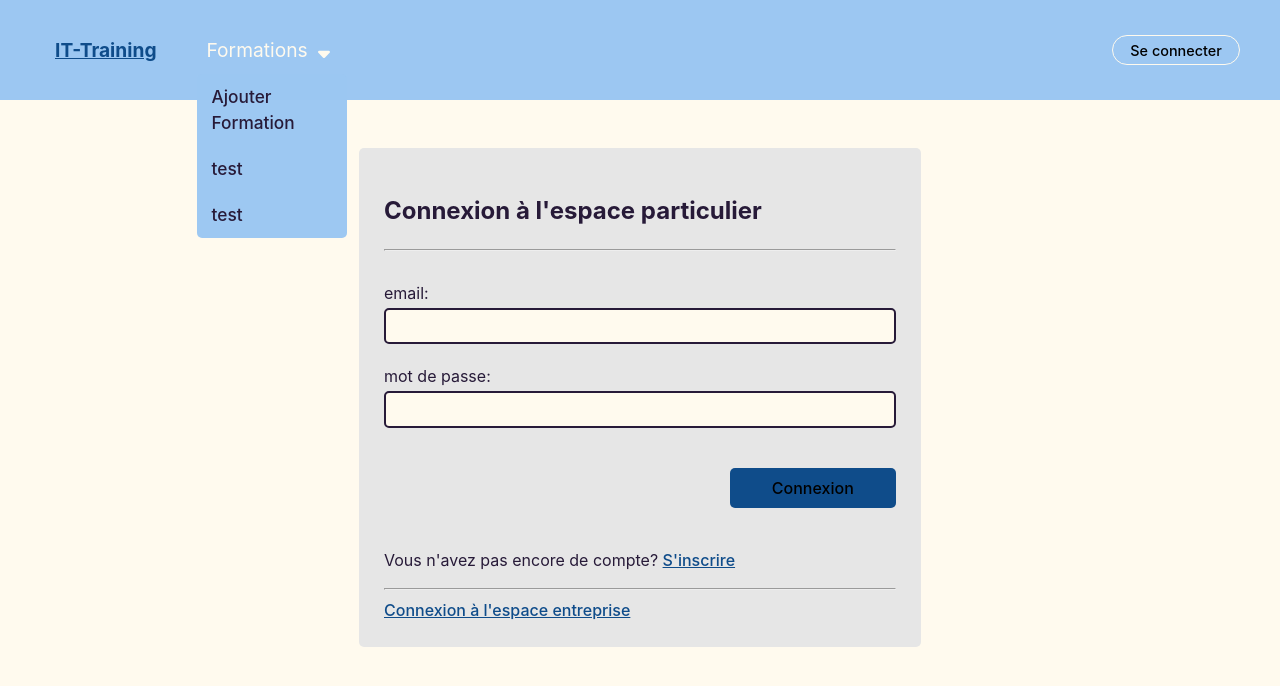
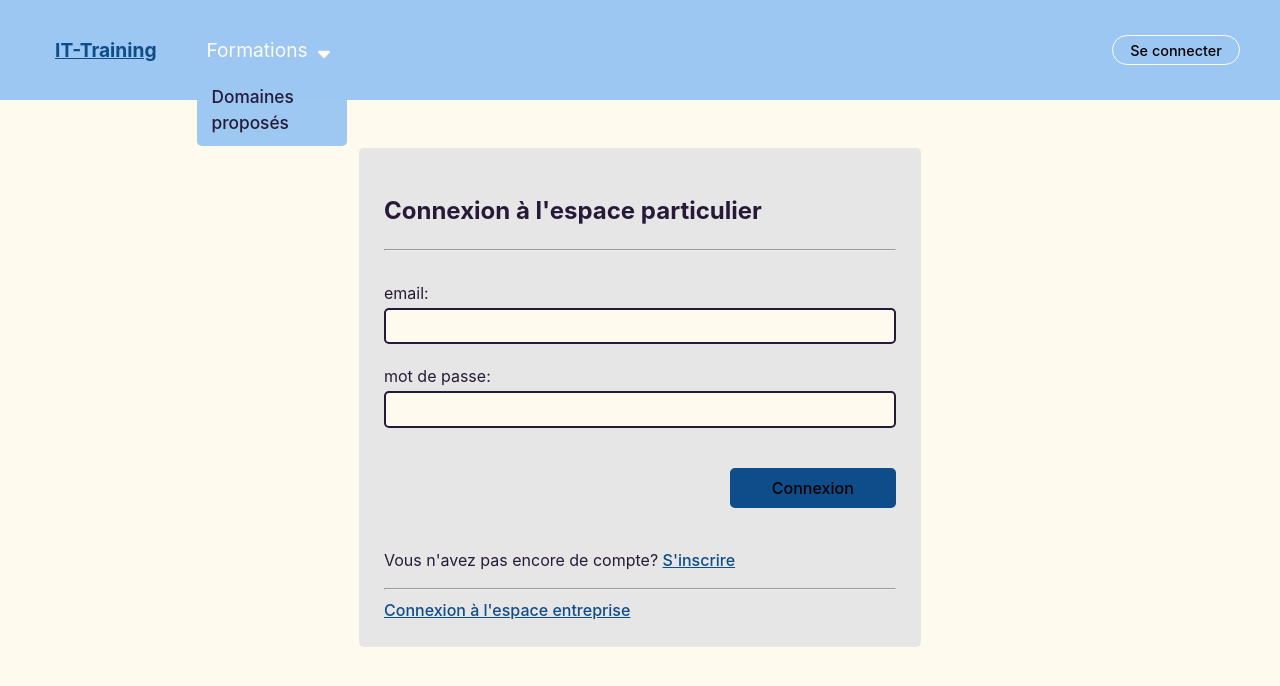
Before and after one commit to Florian00000/projet_cda_florian, a React (Vite) app in the folder frontend/IT_Training_front/: page /authentication in a window 1280 px wide. Both pictures are taken after a click on the element "Formations". Shown: the top 686 px of the page. Built offline with nearby package versions, Linux system fonts and the light colour scheme.

Commit message:
protectedPath React + affichage conditionnel navbare en fonction du role

```diff
--- a/frontend/IT_Training_front/src/app-routing.jsx
+++ b/frontend/IT_Training_front/src/app-routing.jsx
@@ -7,6 +7,7 @@ import TestUser from "./components/testUser/TestUser";
 import ResultTest from "./components/testUser/ResultTest";
 import TrainingForm from "./components/training/TrainingForm";
 import AuthenticationForm from "./components/shared/authentication/AuthenticationForm";
+import ProtectedPathAdmin from "./components/shared/authentication/ProtectedPathAdmin";
 
 const router = createBrowserRouter([
     {
@@ -24,7 +25,10 @@ const router = createBrowserRouter([
             {path: "/training/:idTraining", element: <TrainingDetail/>},
             {path: "/training/testUser/:idTestUser", element: <TestUser/>},
             {path: "/training/testUser/result", element: <ResultTest/>},
-            {path: "/training/admin/addTraining", element: <TrainingForm/> },
+            {path: "/training/admin/addTraining",
+                element: <ProtectedPathAdmin>
+                            <TrainingForm/>
+                        </ProtectedPathAdmin>},
             {path: "/authentication", element: <AuthenticationForm/>}
         ]
     }
--- a/frontend/IT_Training_front/src/components/shared/Navbar.jsx
+++ b/frontend/IT_Training_front/src/components/shared/Navbar.jsx
@@ -11,7 +11,7 @@ const Navbar = () => {
     const navigate = useNavigate();
     const dispatch = useDispatch();
 
-    const token = useSelector((state) => state.authentication.token);
+    const {token, user} = useSelector((state) => state.authentication);
 
     const toggleDopdown = () => {
         setDropdownVisible(!isDropdownVisible)
@@ -29,9 +29,10 @@ const Navbar = () => {
 
                 {isDropdownVisible && (
                     <div className={classes.dropdown} >
-                        <Link to={"/training/admin/addTraining"} className={classes.dropdownItem} >Ajouter Formation</Link>
-                        <Link to={"#"} className={classes.dropdownItem} >test</Link>
-                        <Link to={"#"} className={classes.dropdownItem} >test</Link>
+                        <Link to={"/"} className={classes.dropdownItem} >Domaines proposés</Link>
+                        {user && user?.roles.split(",").includes("ROLE_ADMIN") &&
+                        (<Link to={"/training/admin/addTraining"} className={classes.dropdownItem} >Ajouter Formation</Link>)}
+
                     </div>
                 )}
             </div>
--- a/frontend/IT_Training_front/src/components/shared/Navbar.module.css
+++ b/frontend/IT_Training_front/src/components/shared/Navbar.module.css
@@ -57,7 +57,10 @@
     padding: 0.4em 1.2em;;
 }
 
-.loginButton:hover {
+.loginButton:hover{
     background-color: whitesmoke;
     color: var(--blueHeader);
-  }
+}
+.loginButton:focus, .loginButton:focus-visible{
+    outline: 0px;
+}
--- /dev/null
+++ b/frontend/IT_Training_front/src/components/shared/authentication/ProtectedPathAdmin.jsx
@@ -0,0 +1,22 @@
+import React from 'react';
+import { useSelector } from 'react-redux';
+import { Navigate } from 'react-router-dom';
+
+
+const ProtectedPathAdmin = (props) => {
+    const { user } = useSelector((state) => state.authentication);
+
+    if (user && user.roles.split(",").includes("ROLE_ADMIN")) {
+         return (
+        <>
+            {props.children}
+        </>
+    );
+    }else{
+        return <Navigate to={"/authentication"}/>
+    }
+
+
+}
+
+export default ProtectedPathAdmin;
--- a/frontend/IT_Training_front/src/components/shared/authentication/authenticationSlice.js
+++ b/frontend/IT_Training_front/src/components/shared/authentication/authenticationSlice.js
@@ -28,6 +28,7 @@ const authenticationSlice = createSlice({
     name: "authentication",
     initialState: {
         token: localStorage.getItem('token') || null,
+        user: JSON.parse(localStorage.getItem('user')) || null,
         error: null
     },
     reducers: {
@@ -35,6 +36,7 @@ const authenticationSlice = createSlice({
             localStorage.removeItem("token");
             localStorage.removeItem("user");
             state.token = null;
+            state.user = null;
         },
         emptyError: (state, actions) => {
             state.error = null;
@@ -47,6 +49,7 @@ const authenticationSlice = createSlice({
             state.token = actions.payload.data.token;
             localStorage.setItem('token', actions.payload.data.token);
             localStorage.setItem('user', JSON.stringify(jwtDecode(actions.payload.data.token)))
+            state.user = jwtDecode(actions.payload.data.token);
             state.error = null;
         });
         builder.addCase(fetchLogin.rejected, (state, actions) => {
@@ -58,6 +61,7 @@ const authenticationSlice = createSlice({
             state.token = actions.payload.data.token;
             localStorage.setItem('token', actions.payload.data.token);
             localStorage.setItem('user', JSON.stringify(jwtDecode(actions.payload.data.token)))
+            state.user = jwtDecode(actions.payload.data.token);
             state.error = null;
         });
         builder.addCase(fetchRegister.rejected, (state, actions) => {
--- a/frontend/IT_Training_front/src/index.css
+++ b/frontend/IT_Training_front/src/index.css
@@ -71,7 +71,7 @@ button:disabled{
 }
 button:focus,
 button:focus-visible {
-  outline: 4px solid var(--backgroundColor)
+  outline: 1px solid var(--backgroundColor)
 }
 /*
 .button-small {
```
Also changed, not shown: frontend/IT_Training_front/src/components/shared/authentication/ProtectedPath.jsx (added, +20 -0 lines).
